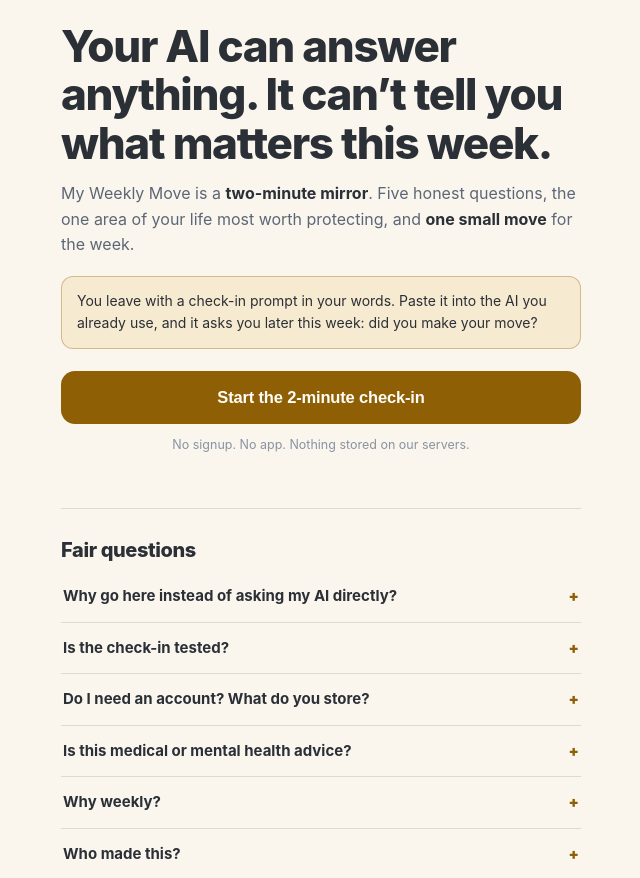
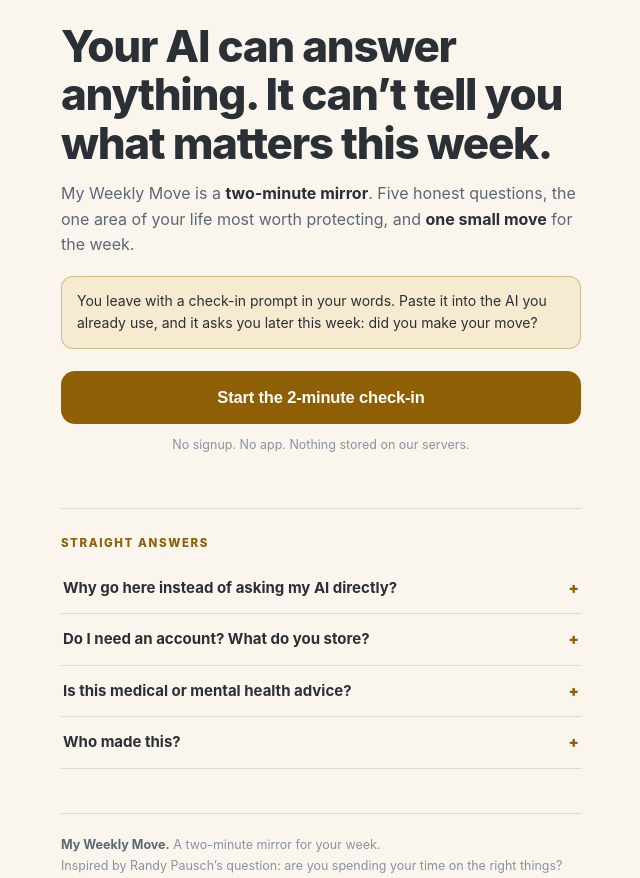
Before and after one commit to wdlcmu/my-weekly-move, a plain HTML site: page index.html in a window 1280 px wide. Shown: the part 68-946 px from the top of the page, without its empty margins (319-959 px from the left). Drawn offline with Linux system fonts and the light colour scheme.

Commit message:
Trim FAQ to Straight answers

```diff
--- a/index.html
+++ b/index.html
@@ -236,14 +236,10 @@ a:focus-visible,button:focus-visible,input:focus-visible,summary:focus-visible{o
 
   <!-- FAQ -->
   <section class="faq" id="faq">
-    <h2>Fair questions</h2>
+    <p class="kicker">Straight answers</p>
     <details>
       <summary>Why go here instead of asking my AI directly?</summary>
       <p>Your AI will happily chat about your week for twenty minutes and you will leave with nothing. <b>This site imposes structure:</b> five areas, one answer, one move, one prompt. It is the difference between journaling and being asked a direct question. Your AI also only knows what you have told it, it agrees with you too easily, and it may not reliably follow up unless you give it a time and a clear instruction.</p>
-    </details>
-    <details>
-      <summary>Is the check-in tested?</summary>
-      <p>Honestly: the five-question structure is common sense, not science. What the research does support is the mechanic underneath it: <b>weekly check-ins help people follow through.</b> This site is new. We will publish what we learn, starting with one number: how many people say they made their move.</p>
     </details>
     <details>
       <summary>Do I need an account? What do you store?</summary>
@@ -252,10 +248,6 @@ a:focus-visible,button:focus-visible,input:focus-visible,summary:focus-visible{o
     <details>
       <summary>Is this medical or mental health advice?</summary>
       <p><b>No.</b> This is a mirror, not a diagnosis and not treatment. If you are struggling, talk to someone you trust or a professional.</p>
-    </details>
-    <details>
-      <summary>Why weekly?</summary>
-      <p>A week is short enough to act and long enough to matter. Resolutions die by February. <b>A week is a bet you can win.</b></p>
     </details>
     <details>
       <summary>Who made this?</summary>
```
